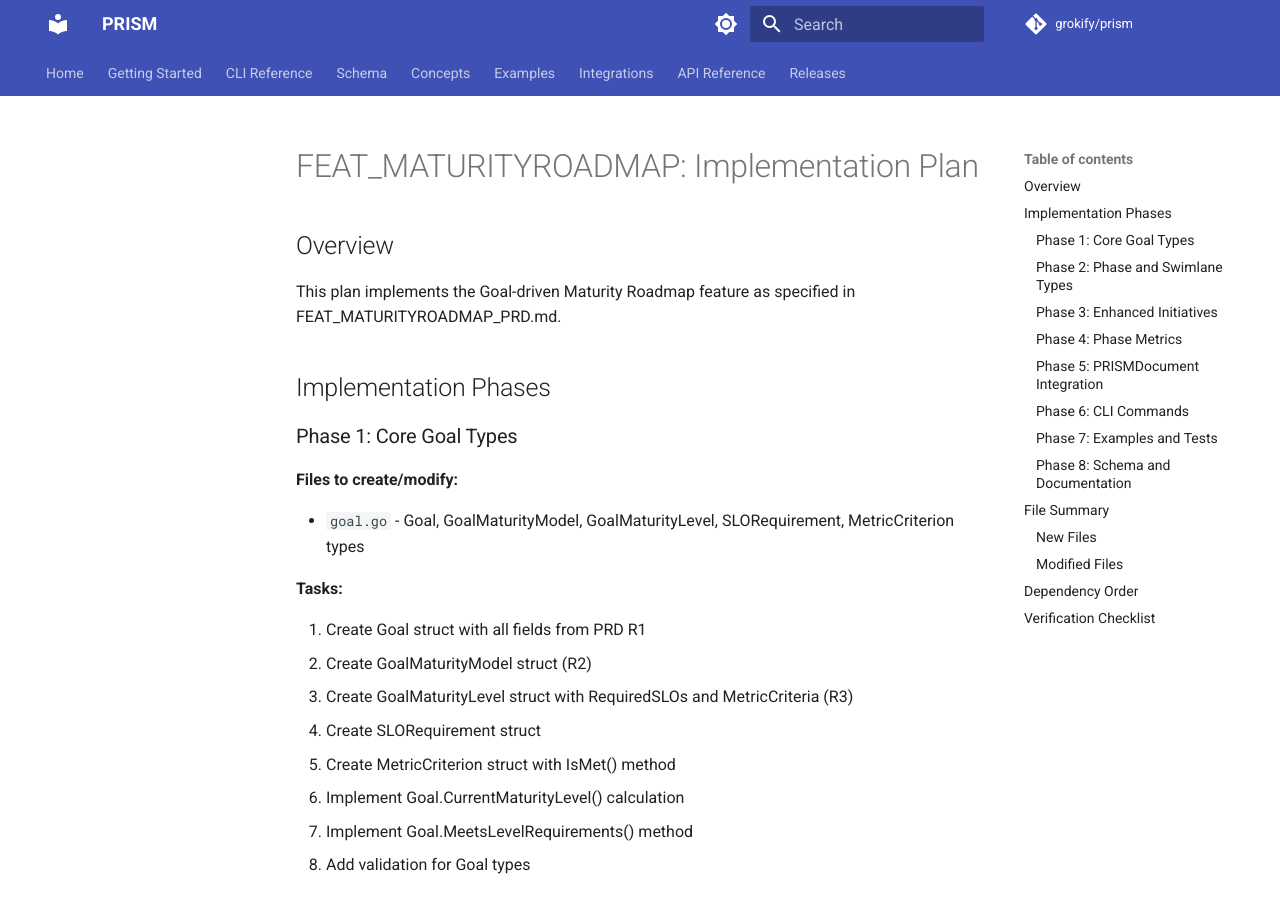
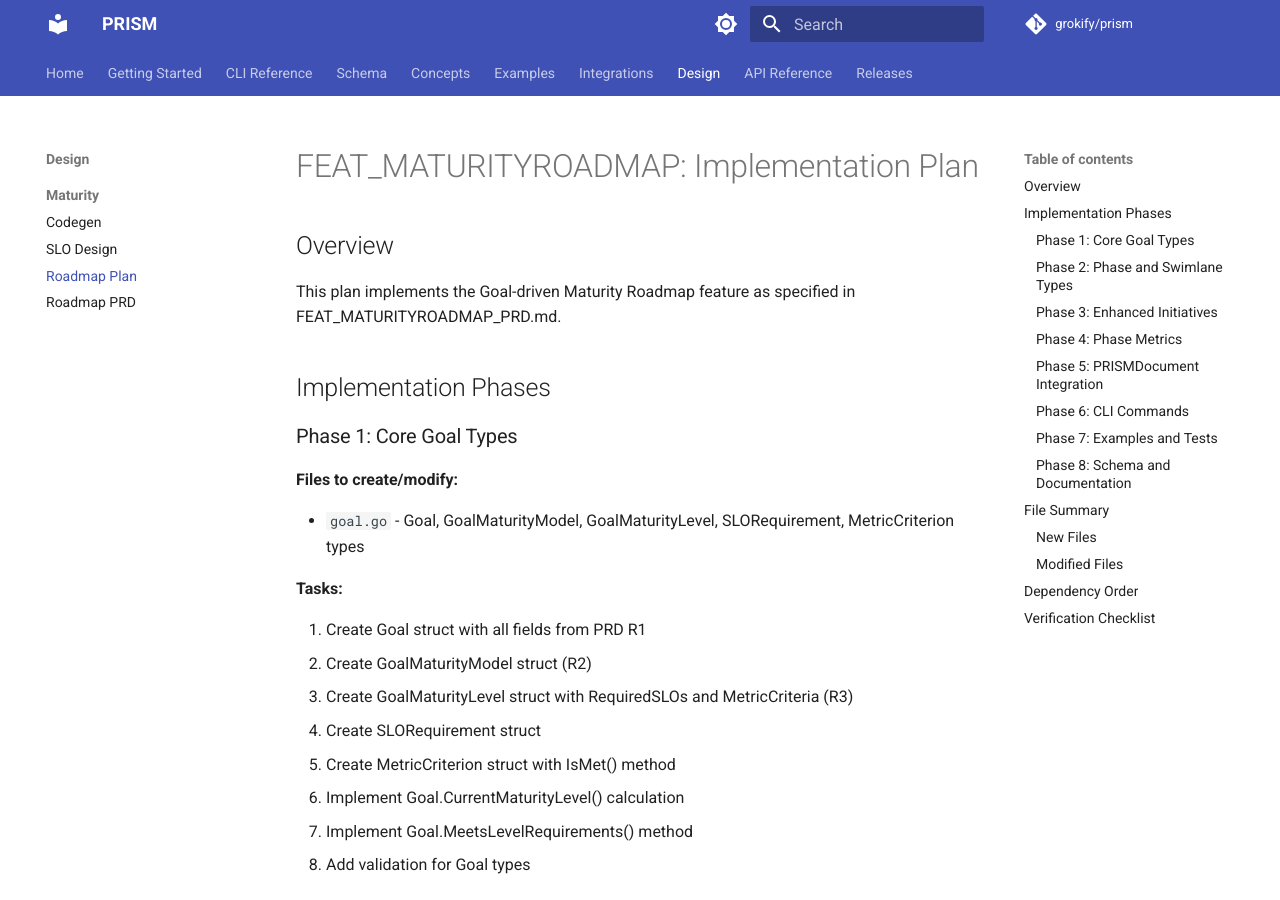
Before and after one commit to grokify/prism, an MkDocs documentation site: the page built from docs/design/maturity/FEAT_MATURITYROADMAP_PLAN.md, in a window 1280 px wide and 900 px high. Built offline with MkDocs 1.6.1 and Material for MkDocs 9.7.7, drawn with Linux system fonts in a browser that asks for light colours; comment, search, counter and statistics services are not loaded.

Commit message:
docs: reorganize design docs into subdirectories
Move maturity design docs to docs/design/maturity/:
- FEAT_MATURITY_CODEGEN.md
- FEAT_MATURITY_SLO_DESIGN.md
- FEAT_MATURITYROADMAP_PLAN.md
- FEAT_MATURITYROADMAP_PRD.md

Update mkdocs.yml navigation with nested Design section.

Co-Authored-By: Claude Opus 4.5 <noreply@anthropic.com>

```diff
--- a/mkdocs.yml
+++ b/mkdocs.yml
@@ -54,6 +54,7 @@ nav:
       - Your First Document: getting-started/first-document.md
   - CLI Reference:
       - Overview: cli/index.md
+      - Conventions: cli/conventions.md
       - prism init: cli/init.md
       - prism validate: cli/validate.md
       - prism score: cli/score.md
@@ -87,6 +88,8 @@ nav:
       - Goals: concepts/goals.md
       - Phases: concepts/phases.md
       - Maturity Model: concepts/maturity.md
+      - Maturity Strategies: concepts/maturity-strategies.md
+      - Project Scoring: concepts/project-scoring.md
       - Customer Awareness: concepts/awareness.md
       - PRISM Score: concepts/scoring.md
       - Framework Mappings: concepts/frameworks.md
@@ -99,9 +102,16 @@ nav:
       - Goal Roadmap: examples/goal-roadmap.md
   - Integrations:
       - Overview: integrations/index.md
+      - Structured Plan: integrations/structured-plan.md
       - Dashforge: integrations/dashforge.md
       - Marp Presentations: integrations/marp.md
       - Excel Export: integrations/excel.md
+  - Design:
+      - Maturity:
+          - Codegen: design/maturity/FEAT_MATURITY_CODEGEN.md
+          - SLO Design: design/maturity/FEAT_MATURITY_SLO_DESIGN.md
+          - Roadmap Plan: design/maturity/FEAT_MATURITYROADMAP_PLAN.md
+          - Roadmap PRD: design/maturity/FEAT_MATURITYROADMAP_PRD.md
   - API Reference:
       - Go Library: api/library.md
       - Types: api/types.md
```
Also changed, not shown: docs/design/maturity/FEAT_MATURITYROADMAP_PLAN.md (renamed from docs/design/FEAT_MATURITYROADMAP_PLAN.md), docs/design/maturity/FEAT_MATURITYROADMAP_PRD.md (renamed from docs/design/FEAT_MATURITYROADMAP_PRD.md), docs/design/maturity/FEAT_MATURITY_CODEGEN.md (renamed from docs/design/FEAT_MATURITY_CODEGEN.md), docs/design/maturity/FEAT_MATURITY_SLO_DESIGN.md (renamed from docs/design/FEAT_MATURITY_SLO_DESIGN.md).
